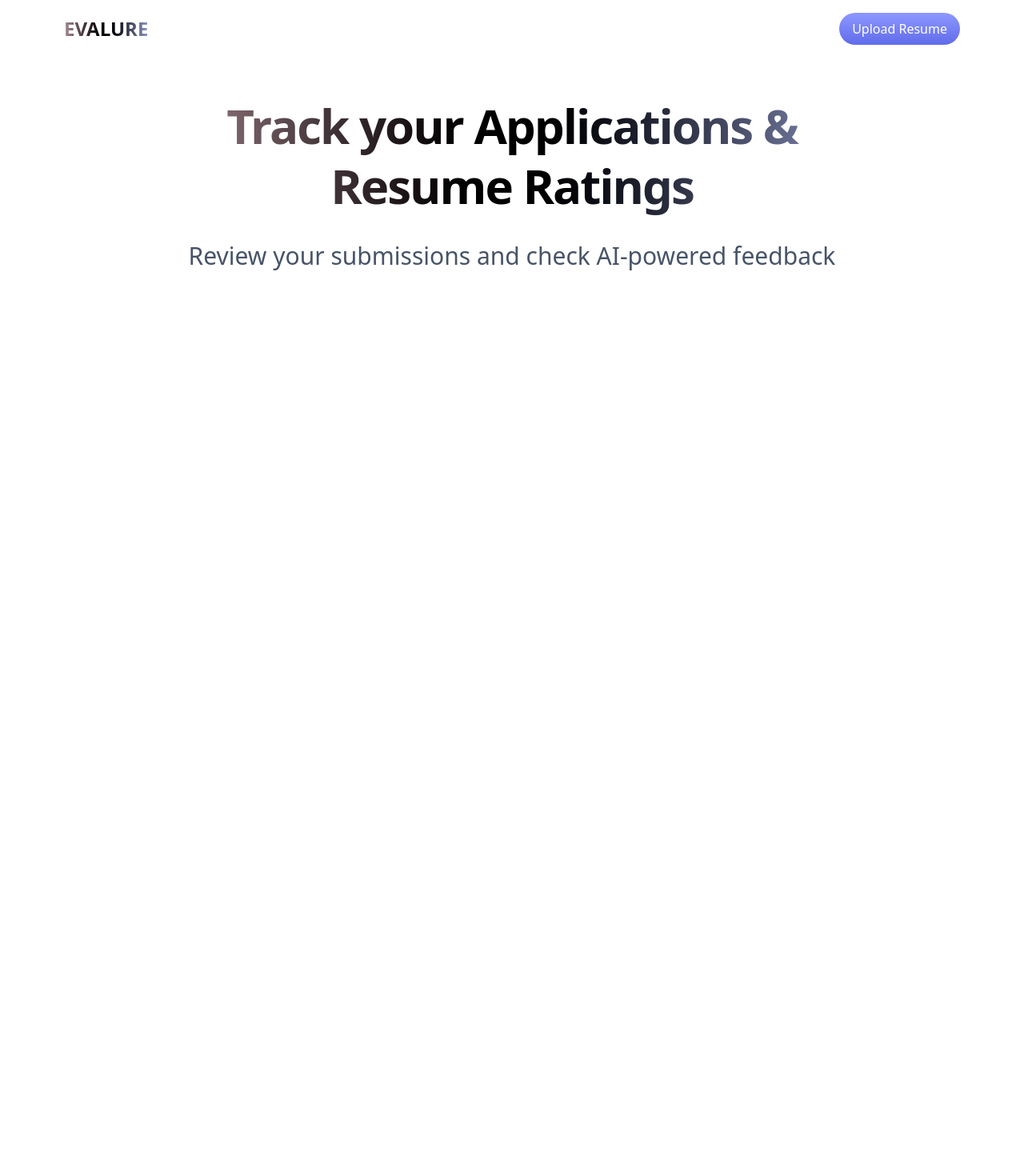
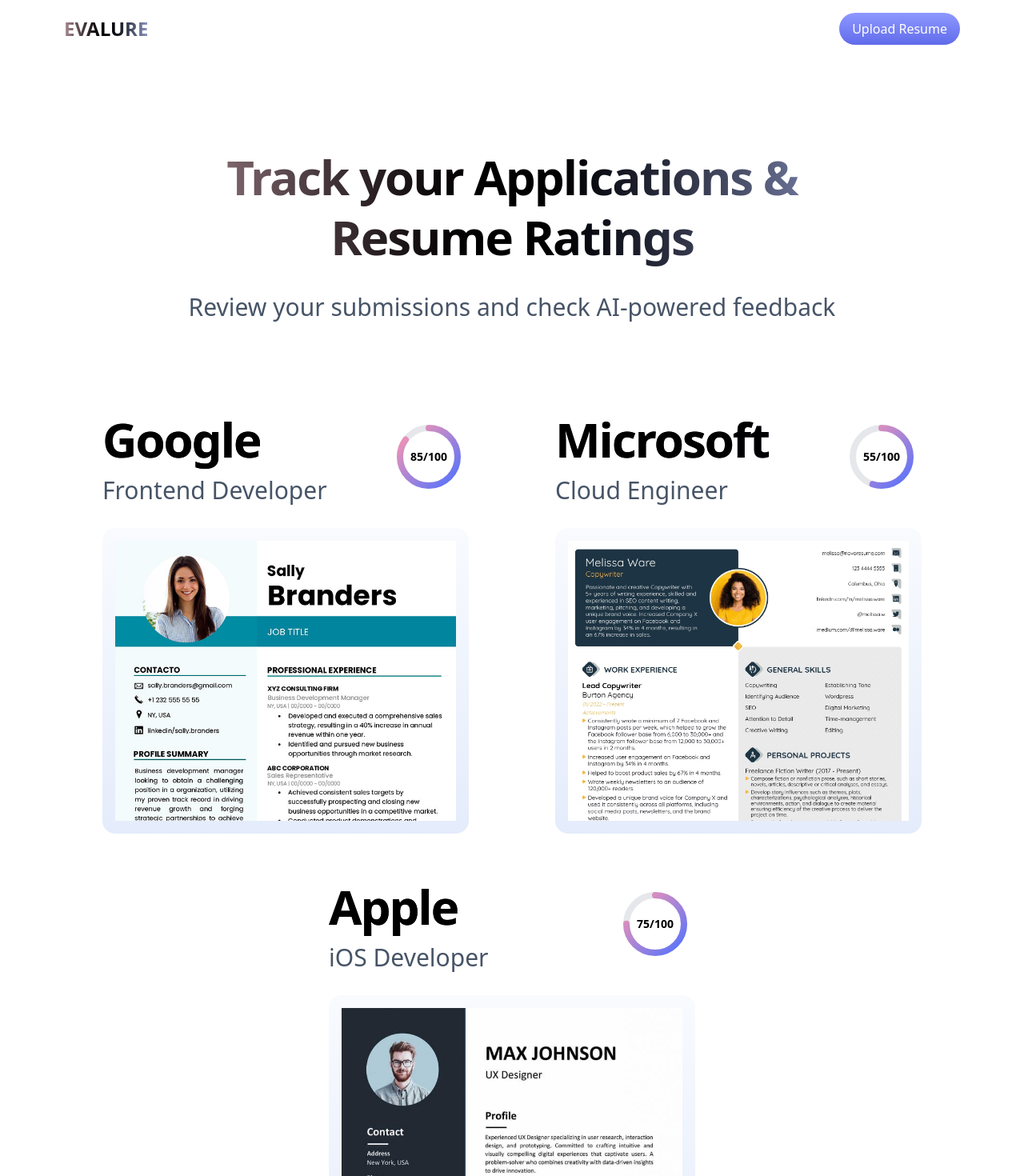
Before and after one commit to sahilkhedkar/Evalure, a React (Vite) app: page / in a window 1280 px wide. Shown: the part 40-1510 px from the top of the page at 80% size. Before the commit the page ends 800 px from the top, so only its background shows below. Built offline with nearby package versions, Linux system fonts and the light colour scheme; a web font is replaced by a local one.

Commit message:
modified the files

```diff
--- a/src/App.tsx
+++ b/src/App.tsx
@@ -1,6 +1,8 @@
 
 import './App.css'
 import Navbar from './components/Navbar'
+import ResumeCard from './components/ResumeCard'
+import { resumes } from './constants'
 
 function App() {
 
@@ -8,11 +10,19 @@
     <main className='bg-[url("/images/bg-main.svg")] bg-cover'>
       <Navbar/>
     <section className='main-section'>
-      <div className='page-heading'>
+      <div className='page-heading py-16'>
         <h1>Track your Applications & Resume Ratings</h1>
         <h2>Review your submissions and check AI-powered feedback</h2>
       </div>
+      {resumes.length > 0 && (
+      <div className='resumes-section'>
+        {resumes.map((resume) => (
+          <ResumeCard key={resume.id} resume={resume} />
+        ))}
+      </div>
+    )}
     </section>
+
     </main>
   )
 }
--- a/src/constants/index.ts
+++ b/src/constants/index.ts
@@ -3,7 +3,7 @@
     id: "1",
     companyName: "Google",
     jobTitle: "Frontend Developer",
-    imagePath: "/images/resume-1.png",
+    imagePath: "/images/resume_01.png",
     resumePath: "/resumes/resume-1.pdf",
     feedback: {
       overallScore: 85,
@@ -33,7 +33,7 @@
     id: "2",
     companyName: "Microsoft",
     jobTitle: "Cloud Engineer",
-    imagePath: "/images/resume-2.png",
+    imagePath: "/images/resume_02.png",
     resumePath: "/resumes/resume-2.pdf",
     feedback: {
       overallScore: 55,
@@ -63,7 +63,7 @@
     id: "3",
     companyName: "Apple",
     jobTitle: "iOS Developer",
-    imagePath: "/images/resume-3.png",
+    imagePath: "/images/resume_03.png",
     resumePath: "/resumes/resume-3.pdf",
     feedback: {
       overallScore: 75,
```
